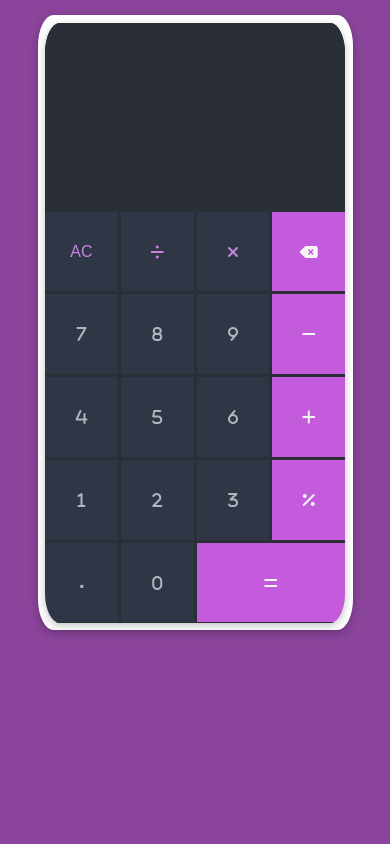
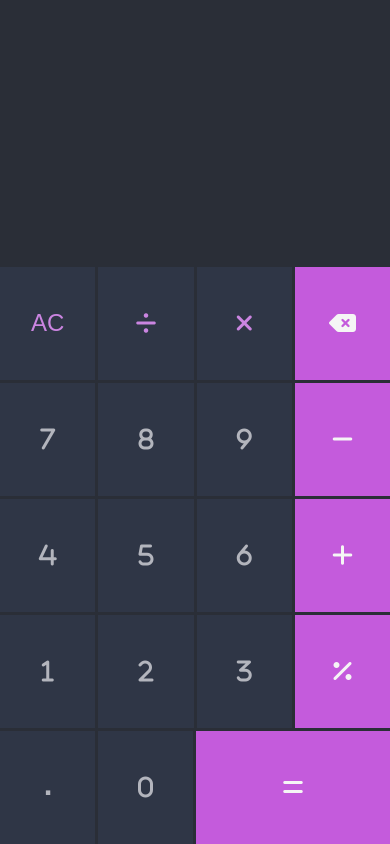
Before and after one commit to taufanAli65/kalkulator, a plain HTML site: page index.html in a window 390 px wide. Drawn offline with Linux system fonts and the light colour scheme.

Commit message:
Update style.css
adding mobile view

```diff
--- a/style.css
+++ b/style.css
@@ -48,7 +48,7 @@ body {
     align-items: end;
     width: 95%;
     height: 50%;
-    font-size: 25px;
+    font-size: 2rem;
 }
 .answer {
     display: flex;
@@ -79,6 +79,7 @@ body {
     display: flex;
     flex-direction: column;
     justify-content: center;
+    font-size: 1rem;
 }
 .bottom {
     border-bottom: 3px solid #2a2e37;
@@ -96,3 +97,21 @@ body {
 .purple {
     color: #cb85e1;
 }
+
+@media screen and (max-width: 900px) {
+    .calculator-background {
+        border-radius: unset;
+        margin: 0;
+        width: 100%;
+        min-height: 100vh;
+    }
+    .calculator {
+        border-radius: unset;
+        margin: 0;
+        width: 100%;
+        min-height: 100vh;
+    }
+    .button {
+        font-size: 1.5rem;
+    }
+}
```
